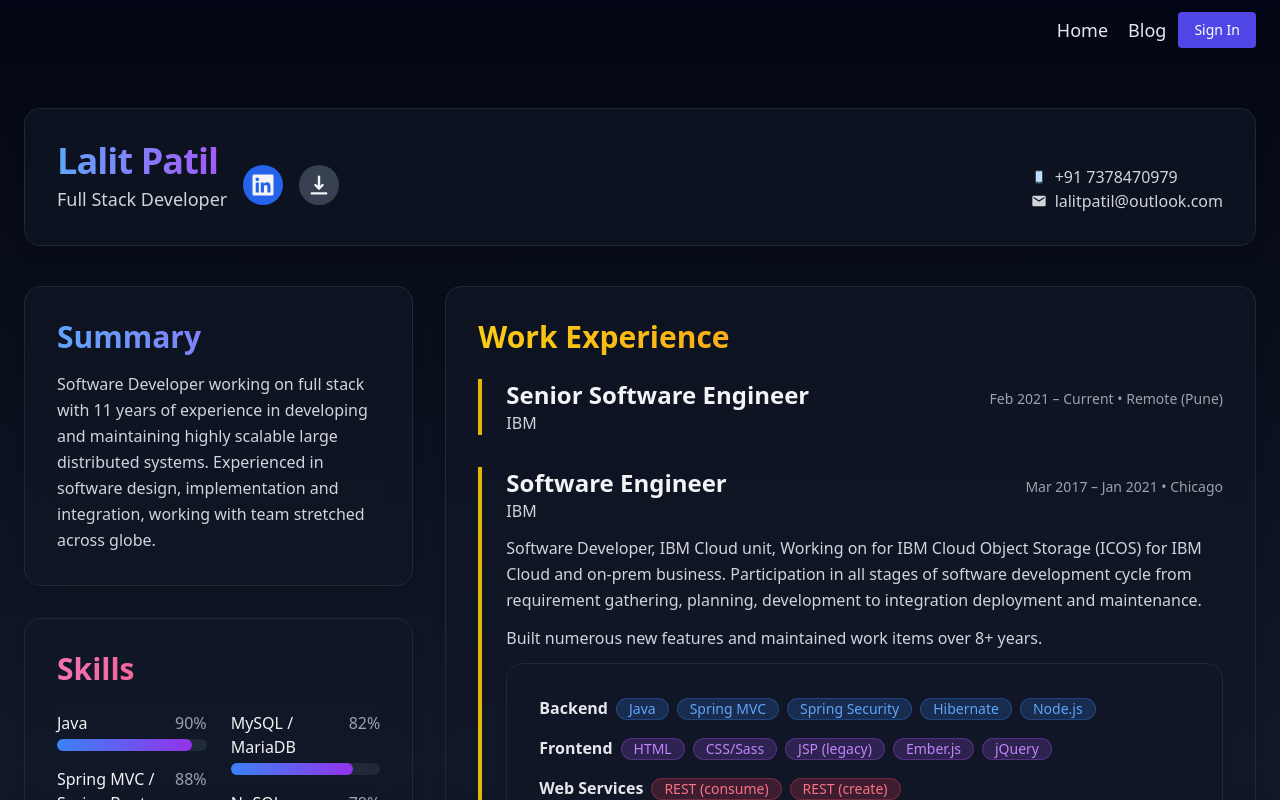
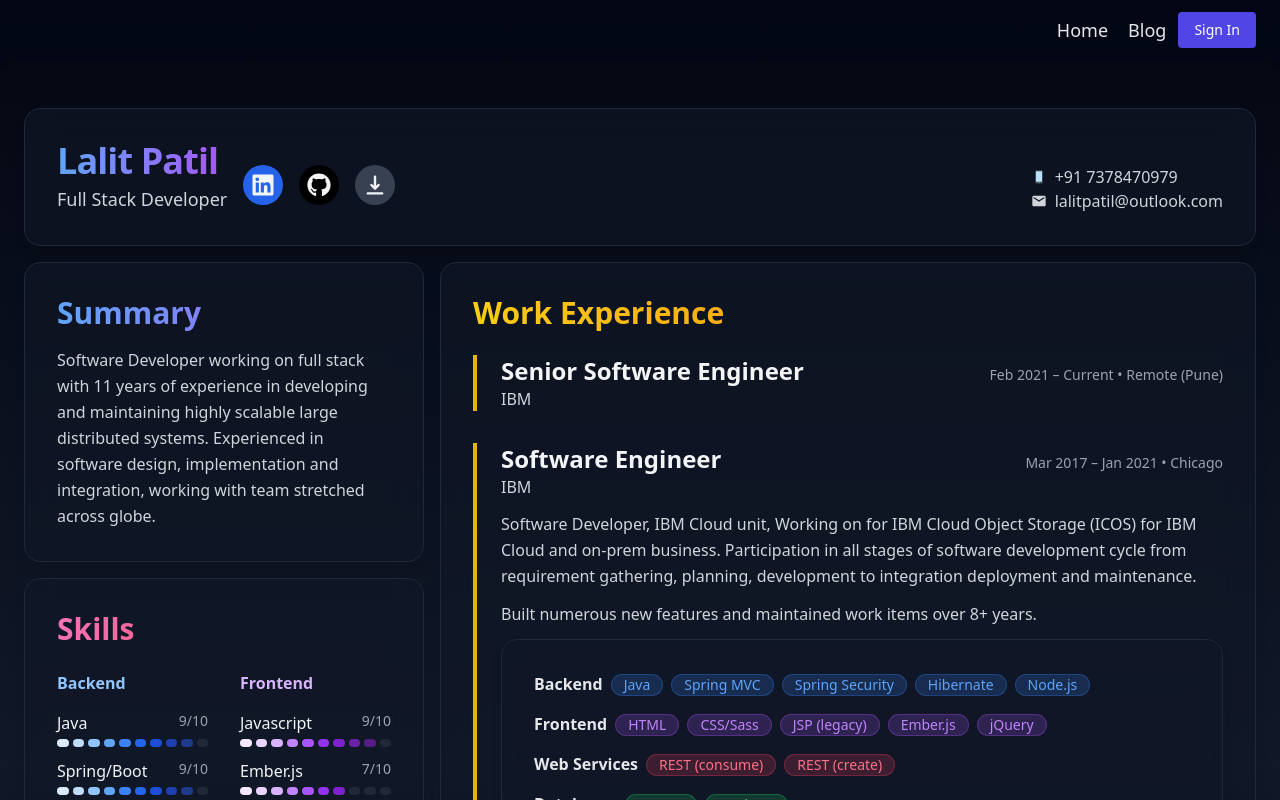
Before and after one commit to redlalitp/redworld-blog-app, a Next.js app: page /about in a window 1280 px wide. Built offline with nearby package versions, Linux system fonts and the light colour scheme; no server answers.

Commit message:
updated the skill scale, added github link

```diff
--- a/pages/about.tsx
+++ b/pages/about.tsx
@@ -1,7 +1,7 @@
 import { Nav } from "../components/nav";
 import { motion } from "framer-motion";
 import { useCallback } from "react";
-import {FaLinkedin} from "react-icons/fa";
+import {FaGithub, FaLinkedin} from "react-icons/fa";
 import {HiDownload} from "react-icons/hi";
 import { FcPhoneAndroid } from "react-icons/fc";
 import { MdEmail } from "react-icons/md";
@@ -25,7 +25,7 @@
                     initial={{ opacity: 0, y: 24 }}
                     animate={{ opacity: 1, y: 0 }}
                     transition={{ duration: 0.5 }}
-                    className="rounded-2xl bg-gray-900/60 backdrop-blur-lg p-8 shadow-lg border border-gray-800 mb-10"
+                    className="rounded-2xl bg-gray-900/60 backdrop-blur-lg p-8 shadow-lg border border-gray-800 mb-4"
                 >
                     <div className="flex flex-col md:flex-row md:items-end md:justify-between gap-4">
                         <div className="flex flex-gap-4 items-center">
@@ -37,12 +37,20 @@
                             </div>
                             <div className="mt-4 flex space-x-4 ml-4">
                                 <a
-                                    href="https://www.linkedin.com/in/lalitpatil"
+                                    href="https://www.linkedin.com/in/lalitrpatil"
                                     target="_blank"
                                     rel="noopener noreferrer"
                                     className="inline-flex items-center justify-center p-2 rounded-full bg-blue-600 hover:bg-blue-700 transition-colors"
                                 >
                                     <FaLinkedin className="w-6 h-6"/>
+                                </a>
+                                <a
+                                    href="https://www.github.com/redlalitp"
+                                    target="_blank"
+                                    rel="noopener noreferrer"
+                                    className="inline-flex items-center justify-center p-2 rounded-full bg-black hover:bg-gray-800 transition-colors"
+                                >
+                                    <FaGithub className="w-6 h-6"/>
                                 </a>
                                 <button
                                     onClick={() => {
@@ -63,9 +71,9 @@
                 </motion.section>
 
                 {/* Two-column layout */}
-                <div className="grid grid-cols-1 lg:grid-cols-3 gap-8">
+                <div className="grid grid-cols-1 lg:grid-cols-3 gap-4">
                     {/* Left Column */}
-                    <div className="space-y-8">
+                    <div className="space-y-4">
                         {/* Summary */}
                         <motion.section
                             initial={{ opacity: 0, y: 24 }}
@@ -81,7 +89,7 @@
                             </p>
                         </motion.section>
 
-                        {/* Skills with existing look-and-feel for bars */}
+                        {/* Skills with two columns and level bars */}
                         <motion.section
                             initial={{ opacity: 0, y: 24 }}
                             animate={{ opacity: 1, y: 0 }}
@@ -92,57 +100,76 @@
                                 Skills
                             </h2>
 
-                            <div className="grid sm:grid-cols-2 gap-6">
-                                <div className="space-y-4">
-                                    {[
-                                        { skill: "Java", percent: 90 },
-                                        { skill: "Spring MVC / Spring Boot", percent: 88 },
-                                        { skill: "Node.js", percent: 80 },
-                                        { skill: "JavaScript", percent: 85 },
-                                        { skill: "Ember.js / jQuery / JSP/JSTL", percent: 70 },
-                                    ].map(({ skill, percent }) => (
-                                        <div key={skill}>
-                                            <div className="flex justify-between mb-1">
-                                                <span className="font-medium">{skill}</span>
-                                                <span className="text-gray-400">{percent}%</span>
+                            {(() => {
+                                type Level = 1 | 2 | 3 | 4 | 5 | 6 | 7 | 8 | 9 | 10;
+
+                                const renderSkill = (name: string, level: Level, palette: string[]) => (
+                                    <div key={name} className="mb-3">
+                                        <div className="flex justify-between mb-1">
+                                            <span className="font-medium">{name}</span>
+                                            <span className="text-gray-400 text-sm">{level}/10</span>
+                                        </div>
+                                        <div className="flex gap-1">
+                                            {Array.from({ length: 10 }).map((_, i) => (
+                                                <div
+                                                    key={i}
+                                                    className={`h-2 flex-1 rounded ${i < level ? palette[i] : "bg-gray-800"}`}
+                                                />
+                                            ))}
+                                        </div>
+                                    </div>
+                                );
+
+                                const backend = [
+                                    { name: "Java", level: 9 as Level },
+                                    { name: "Spring/Boot", level: 9 as Level },
+                                    { name: "Spring MVC", level: 8 as Level },
+                                    { name: "Spring Security", level: 7 as Level },
+                                    { name: "Hibernate", level: 7 as Level },
+                                    { name: "Node.js", level: 7 as Level },
+                                ];
+
+                                const frontend = [
+                                    { name: "Javascript", level: 9 as Level },
+                                    { name: "Ember.js", level: 7 as Level },
+                                    { name: "NextJS", level: 7 as Level },
+                                    { name: "jquery", level: 6 as Level },
+                                    { name: "qunit", level: 4 as Level },
+                                ];
+
+                                const tools = [
+                                    { name: "Jenkins", level: 6 as Level },
+                                    { name: "Git (GitHub)", level: 9 as Level },
+                                ];
+
+                                const palettes = {
+                                    backend: ["bg-blue-100","bg-blue-200","bg-blue-300","bg-blue-400","bg-blue-500","bg-blue-600","bg-blue-700","bg-blue-800","bg-blue-900","bg-blue-950"],
+                                    frontend: ["bg-purple-100","bg-purple-200","bg-purple-300","bg-purple-400","bg-purple-500","bg-purple-600","bg-purple-700","bg-purple-800","bg-purple-900","bg-purple-950"],
+                                    tools: ["bg-indigo-100","bg-indigo-200","bg-indigo-300","bg-indigo-400","bg-indigo-500","bg-indigo-600","bg-indigo-700","bg-indigo-800","bg-indigo-900","bg-indigo-950"],
+                                };
+
+                                return (
+                                    <div className="grid md:grid-cols-2 gap-8">
+                                        {/* Column 1: Backend */}
+                                        <div>
+                                            <h3 className="mb-4 font-semibold text-blue-300">Backend</h3>
+                                            {backend.map((s) => renderSkill(s.name, s.level, palettes.backend))}
+                                        </div>
+
+                                        {/* Column 2: Frontend + Tools */}
+                                        <div className="space-y-8">
+                                            <div>
+                                                <h3 className="mb-4 font-semibold text-purple-300">Frontend</h3>
+                                                {frontend.map((s) => renderSkill(s.name, s.level, palettes.frontend))}
                                             </div>
-                                            <div className="w-full bg-gray-800 rounded-full h-3">
-                                                <motion.div
-                                                    initial={{ width: 0 }}
-                                                    animate={{ width: `${percent}%` }}
-                                                    transition={{ duration: 1 }}
-                                                    className="h-3 rounded-full bg-gradient-to-r from-blue-500 to-purple-600"
-                                                />
+                                            <div>
+                                                <h3 className="mb-4 font-semibold text-indigo-300">Tools</h3>
+                                                {tools.map((s) => renderSkill(s.name, s.level, palettes.tools))}
                                             </div>
                                         </div>
-                                    ))}
-                                </div>
-
-                                <div className="space-y-4">
-                                    {[
-                                        { skill: "MySQL / MariaDB", percent: 82 },
-                                        { skill: "NoSQL (MongoDB)", percent: 78 },
-                                        { skill: "CI/CD", percent: 75 },
-                                        { skill: "Jenkins", percent: 72 },
-                                        { skill: "Git", percent: 85 },
-                                    ].map(({ skill, percent }) => (
-                                        <div key={skill}>
-                                            <div className="flex justify-between mb-1">
-                                                <span className="font-medium">{skill}</span>
-                                                <span className="text-gray-400">{percent}%</span>
-                                            </div>
-                                            <div className="w-full bg-gray-800 rounded-full h-3">
-                                                <motion.div
-                                                    initial={{ width: 0 }}
-                                                    animate={{ width: `${percent}%` }}
-                                                    transition={{ duration: 1 }}
-                                                    className="h-3 rounded-full bg-gradient-to-r from-blue-500 to-purple-600"
-                                                />
-                                            </div>
-                                        </div>
-                                    ))}
-                                </div>
-                            </div>
+                                    </div>
+                                );
+                            })()}
                         </motion.section>
 
                         {/* Education */}
```
